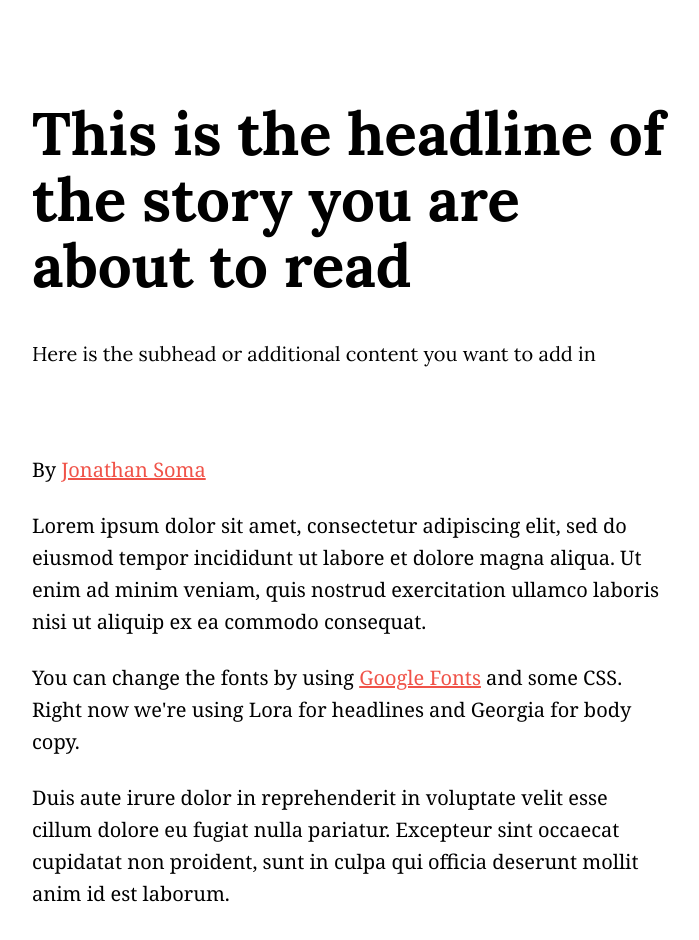
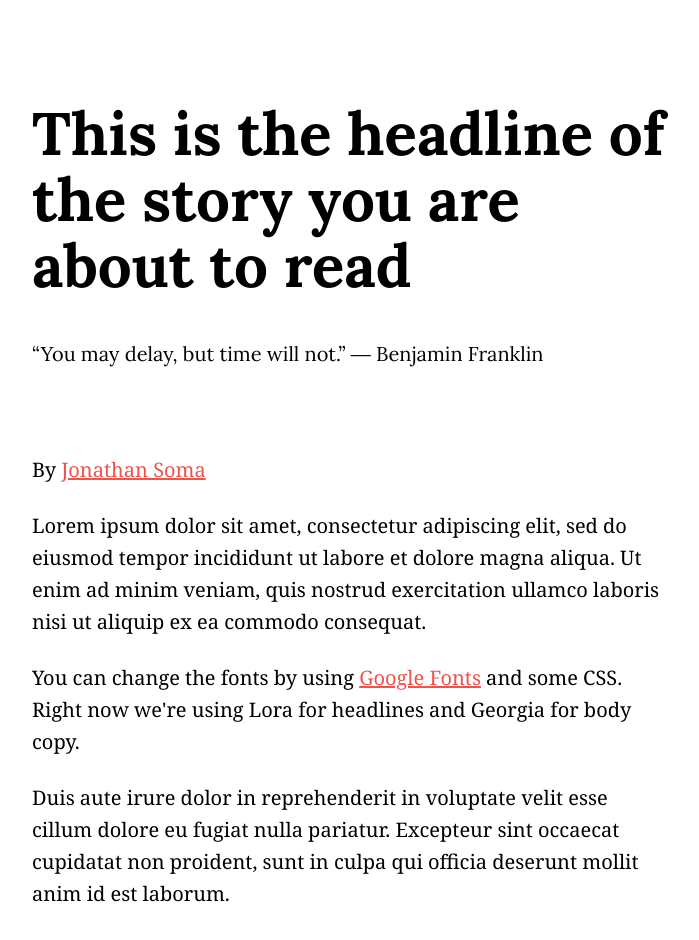
Before and after one commit to savdp/Project1, a plain HTML site: page index.html in a window 1280 px wide. Shown: the top 940 px of the page, without its empty margins (288-987 px from the left). Drawn offline with Linux system fonts and the light colour scheme; grey boxes are pictures that could not be loaded.

Commit message:
Update index.html

```diff
--- a/index.html
+++ b/index.html
@@ -114,7 +114,7 @@
     <div class="content">
         <div class="header">
             <h1>This is the headline of the story you are about to read</h1>
-            <p class="subhead">Here is the subhead or additional content you want to add in</p>
+            <p class="subhead">“You may delay, but time will not.” ― Benjamin Franklin</p>
         </div>
         <div class="byline">
             <p>By <a href="https://jonathansoma.com">Jonathan Soma</a></p>
```
